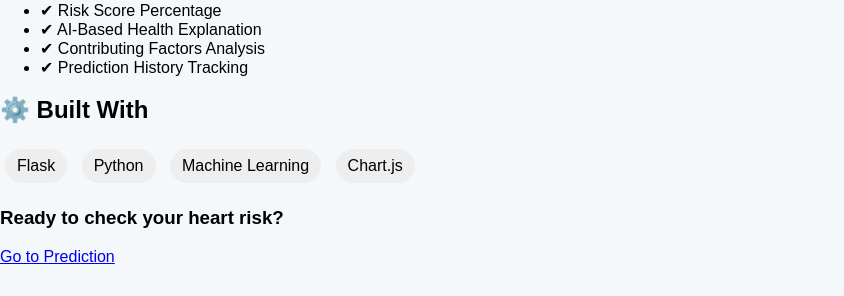
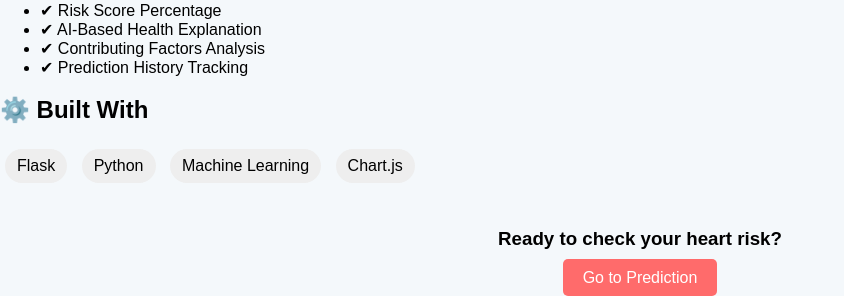
Before and after one commit to dfrancisdev/heart-disease-predictor, a Flask app: page /about in a window 1280 px wide. Shown: the part 677-973 px from the top of the page, without its empty margins (0-844 px from the left). Before the commit the page ends 941 px from the top, so only its background shows below. Run offline with Flask 3, Linux system fonts and the light colour scheme; the visitor is signed in with stand-in values (Sample User, id 1); parts of the project's set-up code (start-up, migrations or seed data) failed here and were passed over.

Commit message:
Add CTA and button styles to styles.css

```diff
--- a/static/styles.css
+++ b/static/styles.css
@@ -232,3 +232,16 @@ td {
   background: #eee;
   border-radius: 20px;
 }
+
+.cta {
+  text-align: center;
+  margin-top: 40px;
+}
+
+.btn {
+  padding: 10px 20px;
+  background: #ff6b6b;
+  color: white;
+  text-decoration: none;
+  border-radius: 5px;
+}
```
